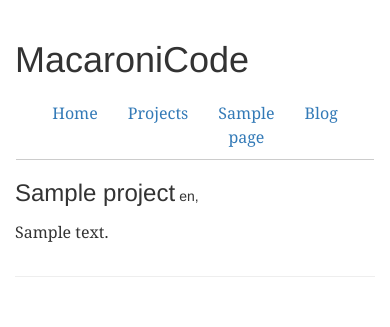
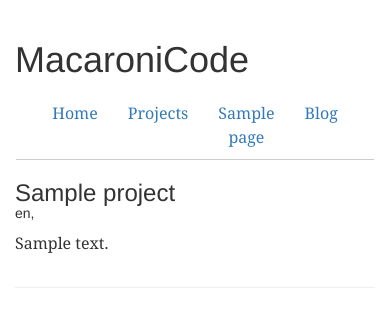
Before and after one commit to liclac/Home, a Python web app: template templates/projects.html in a window 390 px wide. Shown: the top 327 px of the page. Run offline with Jinja, Linux system fonts and the light colour scheme; the template is opened without the code that fills it: most values are stand-ins (such as "Sample title", 1, 10 or a date in 2020); some libraries are stand-ins or nearby versions.

Commit message:
Can this work reliably now?

```diff
--- a/static/style.css
+++ b/static/style.css
@@ -171,6 +171,7 @@ article footer {
 }
 
 @media (max-width: 767px) {
+	.project h3, .project h5 { display:block; }
 	.project header { margin-bottom:10px; }
 	.project-badge { font-size:32px; }
 }
--- a/templates/projects.html
+++ b/templates/projects.html
@@ -4,10 +4,6 @@
 	{% for project in projects %}
 	<article class="project">
 		<header class="clearfix">
-			<h3>
-				{{ project.name }}
-			</h3>
-
 			<div class="project-badges pull-right">
 				{% if project.github %}
 				<a href="http://github.com/{{ project.github }}"
@@ -25,6 +21,10 @@
 				{% endif %}
 			</div>
 
+			<h3>
+				{{ project.name }}
+			</h3>
+
 			<h5 class="muted">{{ project.language }}, {{ project.platform }}</h5>
 		</header>
 		{{ project.description }}
```
